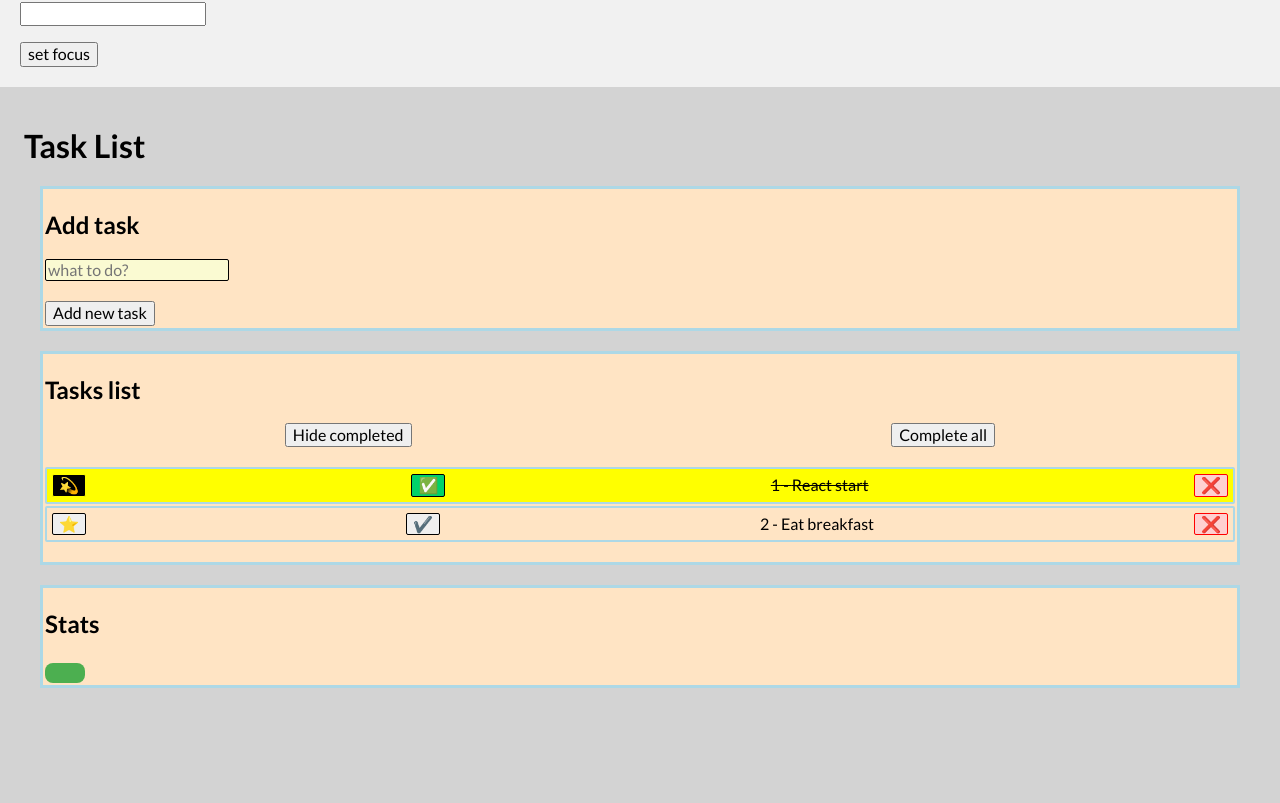
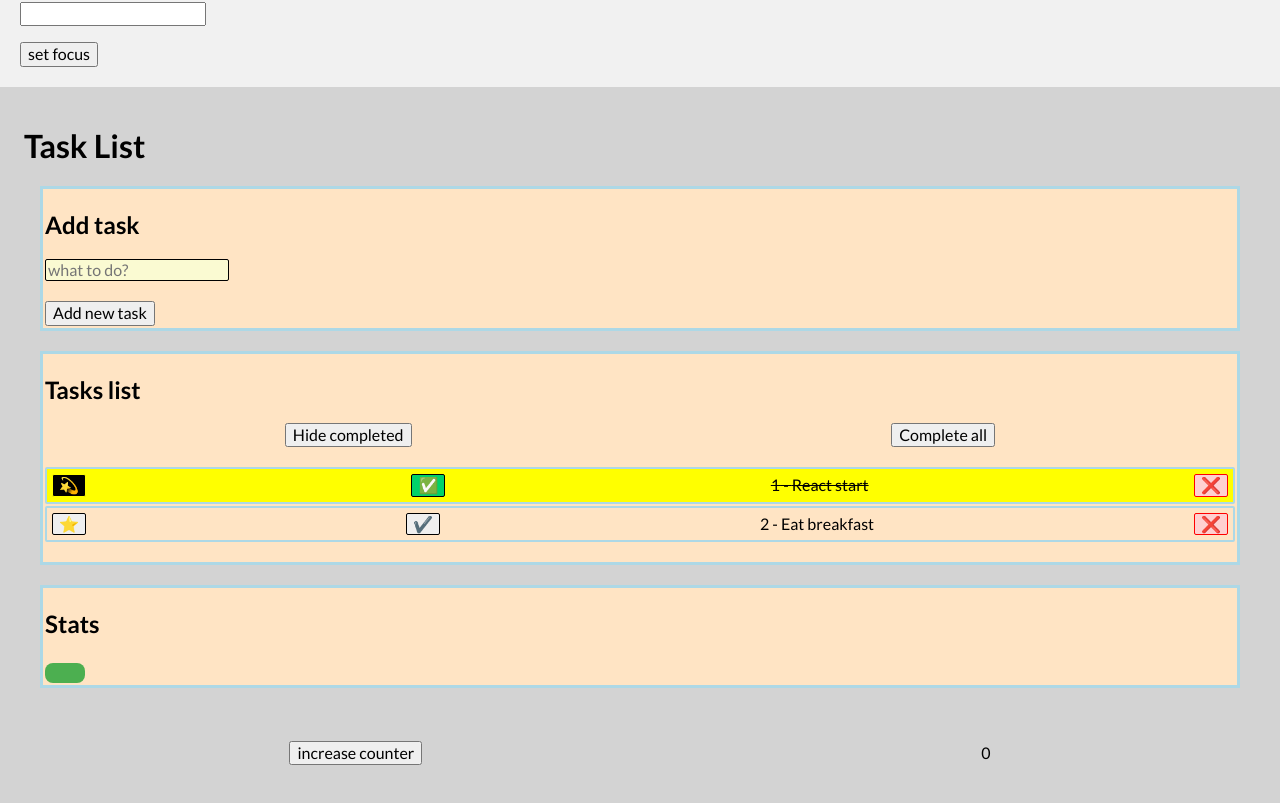
Before and after one commit to RobFyd/practice-in-react, a React (Create React App) app: page / in a window 1280 px wide. Shown: the part 311-1114 px from the top of the page. Before the commit the page ends 1039 px from the top, so only its background shows below. Built offline with nearby package versions, Linux system fonts and the light colour scheme.

Commit message:
custom hooks exercises

```diff
--- a/src/App.js
+++ b/src/App.js
@@ -16,7 +16,7 @@ function App() {
   const intervalRef = useRef(null); // hook useRef - return object with property current, which is empty by default, can be used to store any value, can be used in function component and class component
   const inputRef = useRef(null);
 
-////////////////////////////////////////////////////////////////////////////////////
+  ////////////////////////////////////////////////////////////////////////////////////
 
   const [name, setName] = useState(""); // <form> in react - <input> and <textarea>
   const [age, setAge] = useState("1 - 20"); // <form> in react - <select>
@@ -28,7 +28,11 @@ function App() {
     console.log(`Name: ${name} and age: ${age} was sent. Adult: ${adult}`);
   };
 
-////////////////////////////////////////////////////////////////////////////////////
+  ////////////////////////////////////////////////////////////////////////////////////
+
+  const [counter, setCounter] = useState(0); // custom hook
+
+  ////////////////////////////////////////////////////////////////////////////////////
 
   // useEffect(() => {
   //   document.title = `Counter: ${count}, name: ${name}`;
@@ -50,10 +54,10 @@ function App() {
   };
 
   const focusInput = () => {
-    inputRef.current.focus();   // focus on input
+    inputRef.current.focus(); // focus on input
   };
 
-////////////////////////////////////////////////////////////////////////////////////
+  ////////////////////////////////////////////////////////////////////////////////////
 
   const [hideDone, setHideDone] = useState(false);
   const [tasks, setTasks] = useState(
@@ -165,7 +169,7 @@ function App() {
         </>
       </div>
 
-{/* ////////////////////////////////////////////////////////////////////////// */}
+      {/* ////////////////////////////////////////////////////////////////////////// */}
 
       <Container>
         <Header title="Task List" />
@@ -199,6 +203,15 @@ function App() {
           thumb={<button className="thumbUp" />}
         />
       </Container>
+
+      {/* ////////////////////////////////////////////////////////////////////////// */}
+
+      <div className="div_counter">
+        <p className="item">{counter}</p>
+        <button className="item" onClick={() => setCounter((counter) => counter + 1)}>
+          increase counter
+        </button>
+      </div>
     </>
   );
 }
--- a/src/style.css
+++ b/src/style.css
@@ -21,3 +21,14 @@
     display: flex;
     justify-content: center;
 }
+
+.div_counter {
+    display: flex;
+    justify-content: space-around;
+    align-items: center;
+    margin: 0 10px 100px;
+}
+
+.item:nth-child(1) {
+    order: 2;
+  }
```
Also changed, not shown: 1 other file (tests, documents, lock files or other folders).
